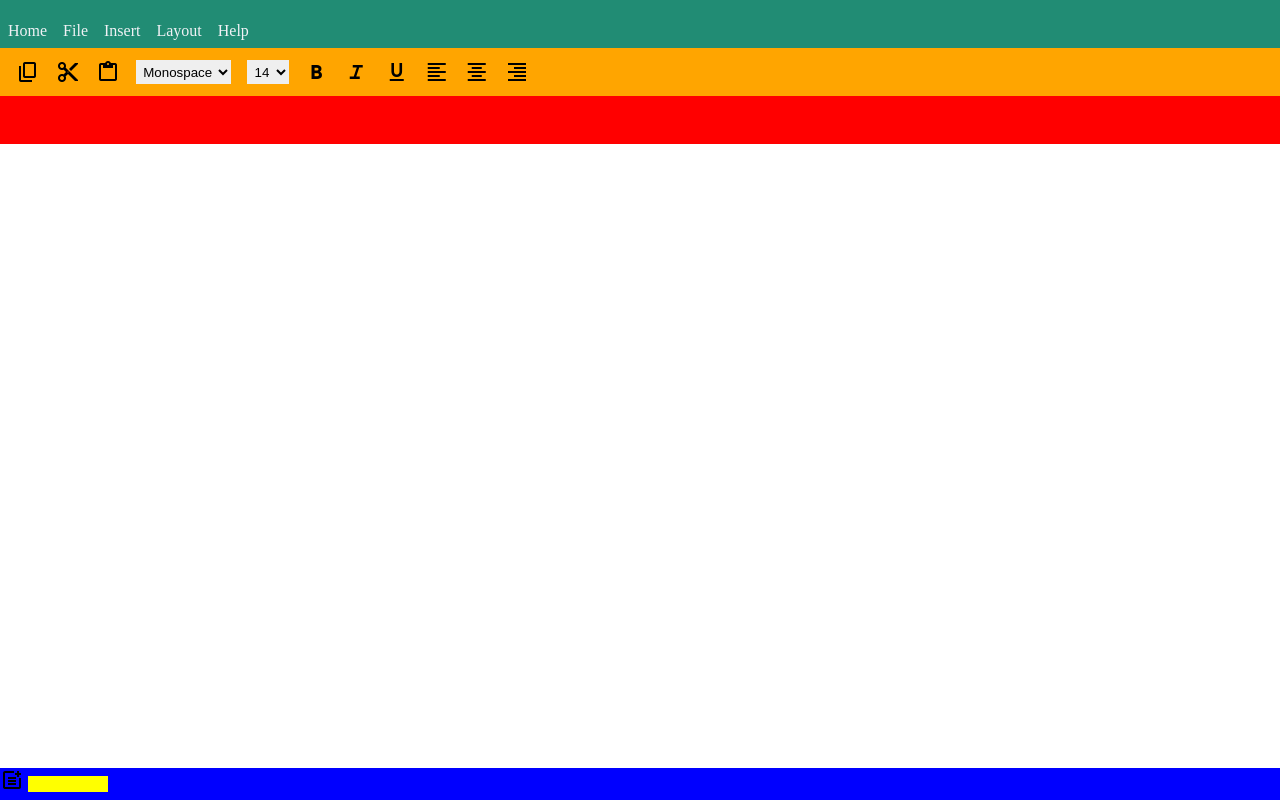
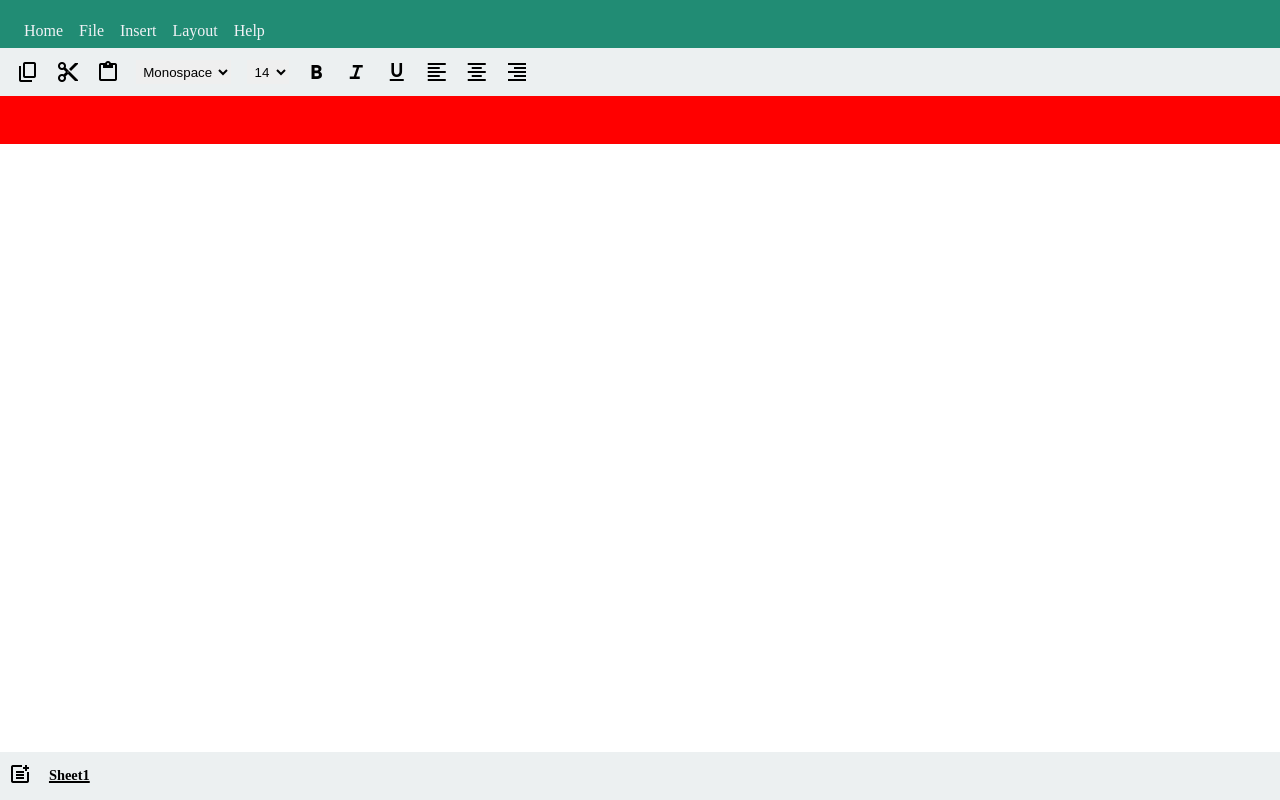
Before and after one commit to saha007subham/excel-sheet_v1.0, a plain HTML site: page index.html in a window 1280 px wide. Drawn offline with nearby package versions, Linux system fonts and the light colour scheme.

Commit message:
cellprop-action ui done

```diff
--- a/index.html
+++ b/index.html
@@ -48,8 +48,12 @@
     <div class="formula-actions-cont"></div>
     <div class="grid-cont"></div>
     <div class="sheet-actions-cont">
-      <span class="material-symbols-outlined"> post_add </span>
-      <div class="sheets-folder-cont"></div>
+      <div class="sheet-add-icon">
+        <span class="material-symbols-outlined"> post_add </span>
+      </div>
+      <div class="sheets-folder-cont">
+        <div class="sheet-folder">Sheet1</div>
+      </div>
     </div>
 
     <script src="./script.js"></script>
--- a/style.css
+++ b/style.css
@@ -12,6 +12,7 @@ body{
     background-color: #218c74;
     display: flex;
     align-items: flex-end;
+    padding-left: 1rem;
 }
 
 .page-action{
@@ -21,7 +22,8 @@ body{
 
 .cellprop-actions-cont{
     height: 3rem;
-    background-color: orange;
+    /* background-color: orange; */
+    background-color: #ecf0f1;
     display: flex;
     align-items: center;
     padding-left: 1rem;
@@ -48,20 +50,46 @@ body{
 .formula-actions-cont{
     height: 3rem;
     background-color: red;
+    padding-left: 1rem;
 }
 
 .sheet-actions-cont{
-    height: 2rem;
-    background-color: blue;
+    height: 3rem;
+    background-color: #ecf0f1;
+    display: flex;
+    gap: 1rem;
+    align-items: center;
+    padding-left: 0.5rem;
+    padding-right: 0.5rem;
+}
 
-}
-.grid-cont{
-    height: calc(100vh - 3rem - 3rem - 3rem - 2rem);
+.sheet-actions-cont > * {
+    display: inline-block;
 }
 
 .sheets-folder-cont{
-    height: 1rem;
-    background-color: yellow;
-    display: inline-block;
+    height: 80%;
+    /* background-color: yellow; */
     width: 5rem;
+    width: calc(100vw - 2vw);
+    display: flex;
+    align-items: center;
 }
+
+.sheet-add-icon{
+    width: 2vw;
+}
+
+.sheet-folder{
+    text-decoration: underline;
+    font-weight: bold;
+    text-decoration-thickness: 2px;
+    font-size: 0.9rem;
+}
+
+
+
+
+.grid-cont{
+    height: calc(100vh - 3rem - 3rem - 3rem - 3rem);
+}
```
